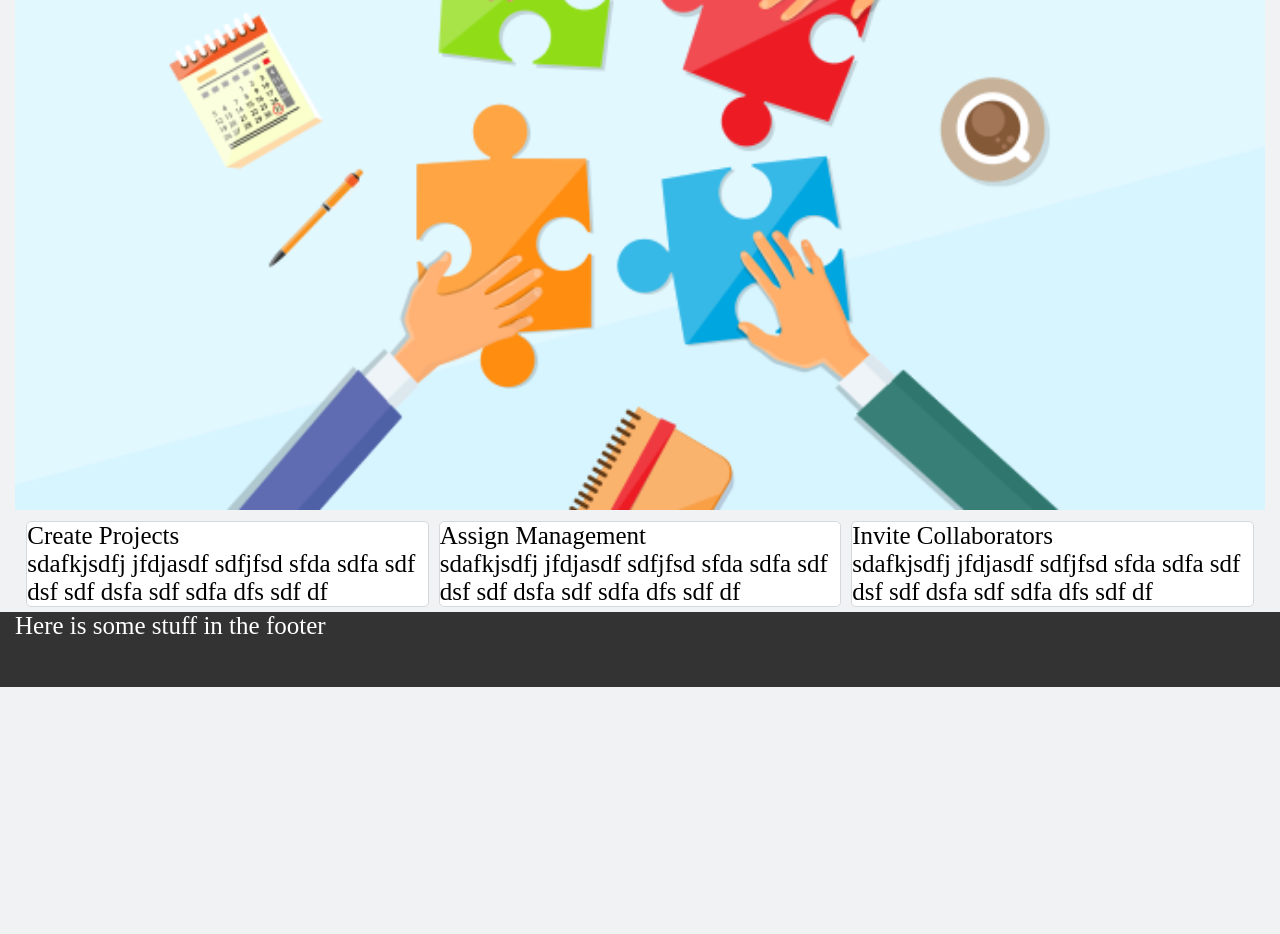
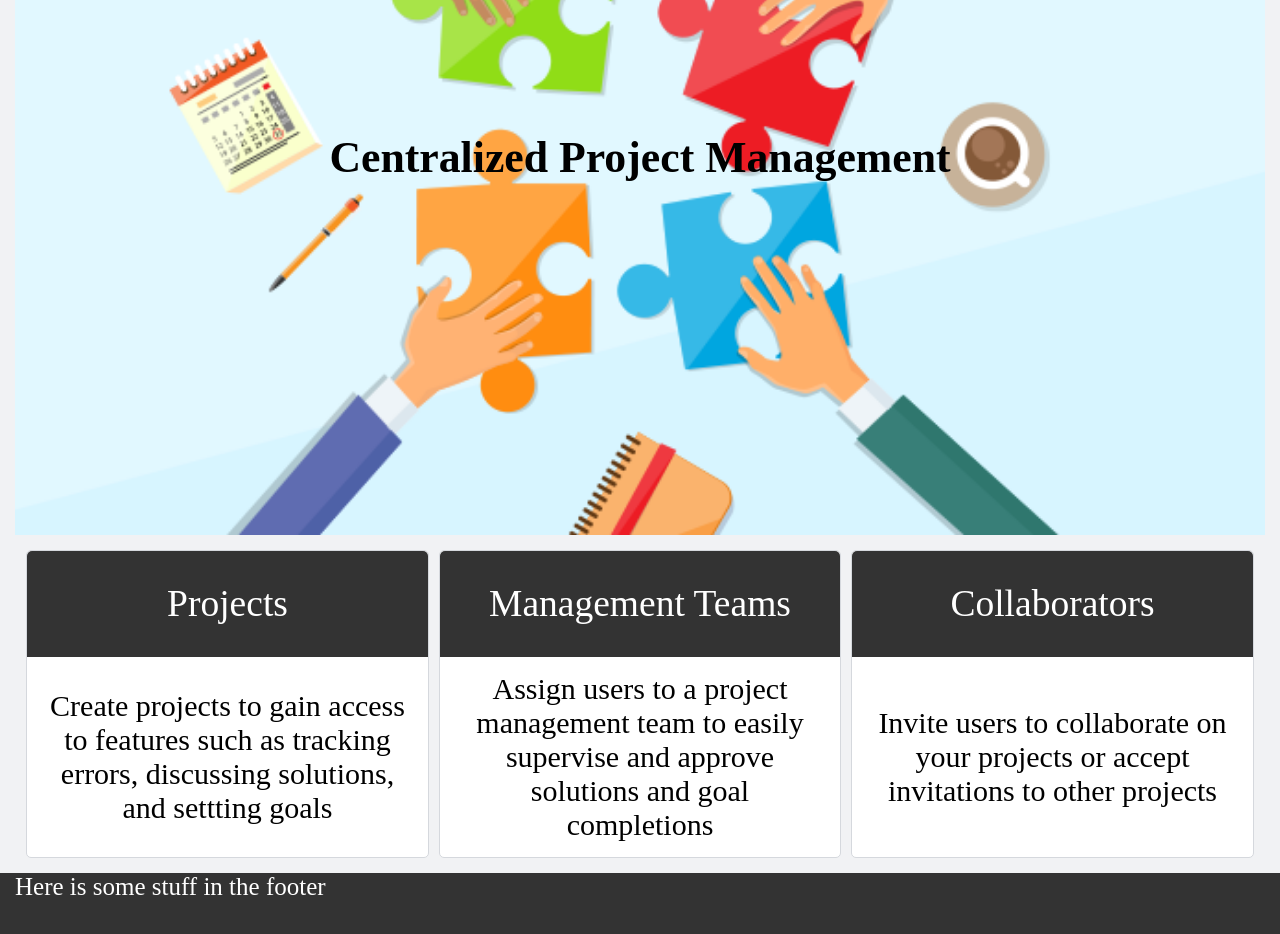
Before and after one commit to treilly6/bugtracker, a React (Create React App) app: page / in a window 1280 px wide. Shown: the part 320-1254 px from the top of the page. Before the commit the page ends 1007 px from the top, so only its background shows below. Built offline with nearby package versions, Linux system fonts and the light colour scheme; no server answers.

Commit message:
added landing page styling

```diff
--- a/src/App.css
+++ b/src/App.css
@@ -104,6 +104,11 @@ body {
     width : 100%;
 }
 
+.homeItem {
+    margin : 5px 0px;
+    text-align : center;
+}
+
 @media (min-width: 768px) {
     .projectItemCont {
         width : 50%;
@@ -112,4 +117,9 @@ body {
     .homeCard {
         width : 33%;
     }
+
+    .homeItem {
+        margin : 5px;
+    }
+
 }
--- a/src/components/layout/Footer.js
+++ b/src/components/layout/Footer.js
@@ -18,7 +18,7 @@ const footerStyle = {
     backgroundColor : "#333",
     color : "#fff",
     padding : "0px 15px",
-    height : "75px",
+    height : "100px",
     textAlign : "center",
     display : "flex",
     justifyContent : "space-between",
--- a/src/components/layout/Header.js
+++ b/src/components/layout/Header.js
@@ -23,7 +23,7 @@ const headerStyle = {
     backgroundColor : "#333",
     color : "#fff",
     padding : "0px 15px",
-    height : "75px",
+    height : "100px",
     textAlign : "center",
     display : "flex",
     justifyContent : "space-between",
--- a/src/components/pages/LandingPage.js
+++ b/src/components/pages/LandingPage.js
@@ -5,26 +5,43 @@ import '../../App.css';
 function LandingPage() {
     return (
         <div>
-            <div>
+            <div style={imgCont}>
                 <img src={stockPhoto} alt="lp-Photo" style={{width : "100%"}} />
+                <h1 style={imgText}>Centralized Project Management</h1>
             </div>
-            <div className="flexWrapCont" style={{justifyContent:"center"}}>
+            <div className="flexWrapCont" style={{justifyContent:"center", margin:"10px 0px"}}>
                 <div className="homeCard">
-                    <div className="itemBorder" style={{margin : "5px"}}>
-                        <div>Create Projects</div>
-                        <div>sdafkjsdfj jfdjasdf sdfjfsd sfda sdfa sdf dsf sdf dsfa sdf sdfa dfs sdf df</div>
+                    <div className="homeItem itemBorder">
+                        <div style={itemHeader}><div style={{fontSize : "1.5em"}}>Projects</div></div>
+                        <div style={itemContent}>
+                            <div style={{fontSize : "1.2em"}}>
+                                Create projects to gain access to features such as tracking errors, discussing solutions, and settting goals
+                            </div>
+                        </div>
                     </div>
                 </div>
                 <div className="homeCard">
-                    <div className="itemBorder" style={{margin : "5px"}}>
-                        <div>Assign Management</div>
-                        <div>sdafkjsdfj jfdjasdf sdfjfsd sfda sdfa sdf dsf sdf dsfa sdf sdfa dfs sdf df</div>
+                    <div className="homeItem">
+                        <div className="itemBorder">
+                            <div style={itemHeader}><div style={{fontSize : "1.5em"}}>Management Teams</div></div>
+                            <div style={itemContent}>
+                                <div style={{fontSize : "1.2em"}}>
+                                    Assign users to a project management team to easily supervise and approve solutions and goal completions
+                                </div>
+                            </div>
+                        </div>
                     </div>
                 </div>
                 <div className="homeCard">
-                    <div className="itemBorder" style={{margin : "5px"}}>
-                        <div>Invite Collaborators</div>
-                        <div>sdafkjsdfj jfdjasdf sdfjfsd sfda sdfa sdf dsf sdf dsfa sdf sdfa dfs sdf df</div>
+                    <div className="homeItem">
+                        <div className="itemBorder">
+                            <div style={itemHeader}><div style={{fontSize : "1.5em"}}>Collaborators</div></div>
+                            <div style={itemContent}>
+                                <div style={{fontSize : "1.2em"}}>
+                                    Invite users to collaborate on your projects or accept invitations to other projects
+                                </div>
+                            </div>
+                        </div>
                     </div>
                 </div>
             </div>
@@ -32,4 +49,34 @@ function LandingPage() {
     )
 }
 
+const imgCont = {
+    display:"flex",
+    justifyContent:"center",
+    alignItems:"center",
+    position:"relative",
+}
+
+const imgText = {
+    position : "absolute",
+    textAlign:"center",
+    fontSize : "1.75em",
+}
+
+const itemHeader = {
+    height : "106px",
+    backgroundColor : "#333",
+    color:"#fff",
+    borderRadius: "5px 5px 0px 0px",
+    display : "flex",
+    alignItems : "center",
+    justifyContent : "center",
+}
+
+const itemContent = {
+    padding : "15px",
+    minHeight : "200px",
+    display:"flex",
+    alignItems:"center",
+}
+
 export default LandingPage;
```
